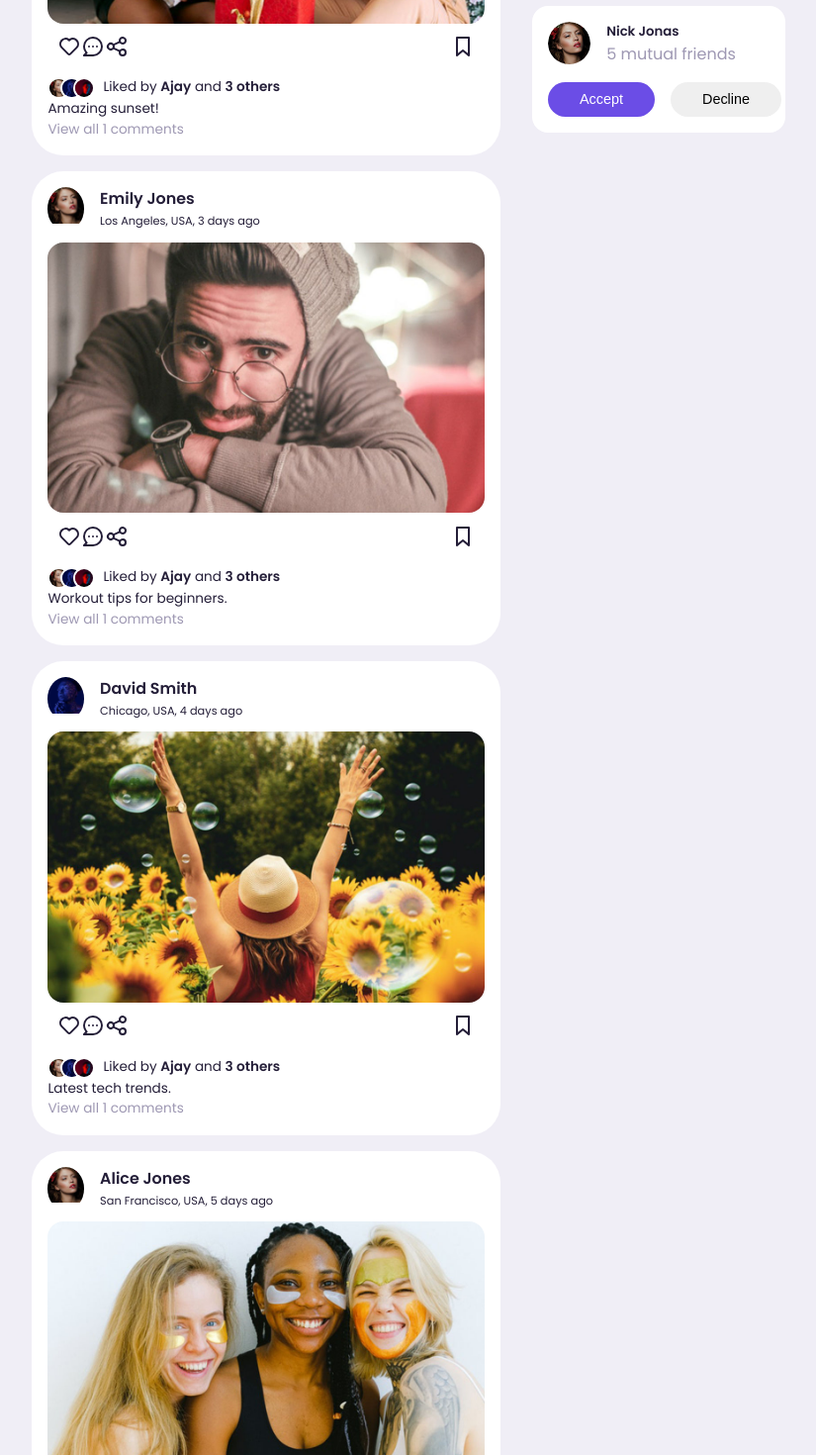
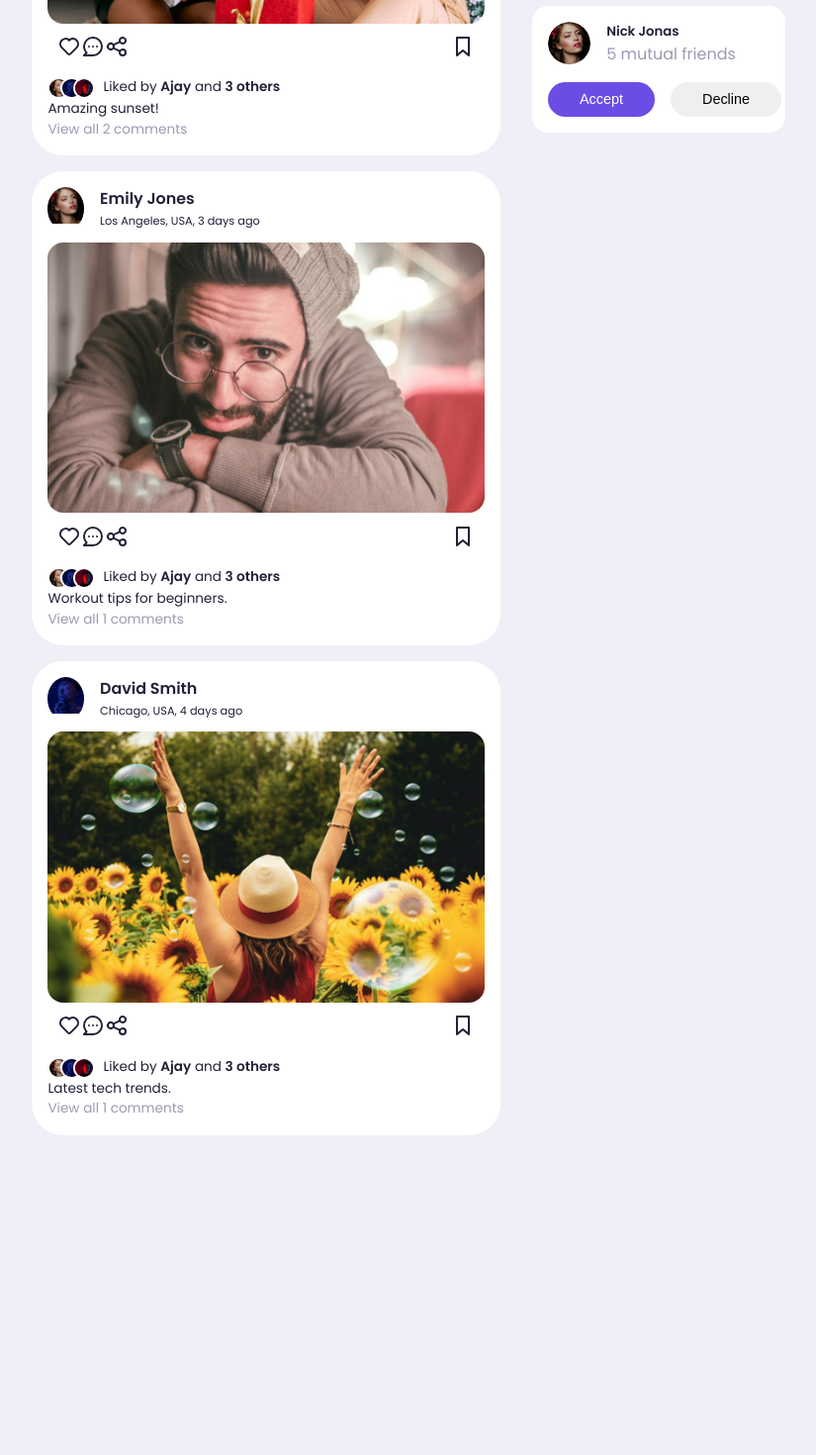
Before and after one commit to 4jay11/social, a React (Create React App) app in the folder frontend/: page / in a window 1280 px wide. Shown: the part 680-2150 px from the top of the page at 99% size, without its empty margins (358-1183 px from the left). After the commit the page ends 1843 px from the top, so only its background shows below. Built offline with nearby package versions, Linux system fonts and the light colour scheme.

Commit message:
post_features

```diff
--- a/frontend/src/components/FeedTemplate.js
+++ b/frontend/src/components/FeedTemplate.js
@@ -33,9 +33,9 @@ const FeedTemplate = ({
       </div>
       <div className="action-buttons">
         <div className="interaction-buttons">
-          <span><i className="uil uil-heart"><UilHeart /></i></span>
-          <span><i className="uil uil-comment-dots"><UilCommentDots/></i></span>
-          <span><i className="uil uil-share-alt">< UilShareAlt /></i></span>
+          <span><i ><UilHeart /></i></span>
+          <span><i ><UilCommentDots/></i></span>
+          <span><i >< UilShareAlt /></i></span>
         </div>
         <div className="bookmark">
           <span><i><UilBookmarkFull /></i></span>
--- a/frontend/src/components/Feeds.js
+++ b/frontend/src/components/Feeds.js
@@ -6,35 +6,60 @@ import { formatDistanceToNow, parseISO } from 'date-fns';
 
 const Feeds = () => {
   // Format timeAgo from posted_time
-  const formatTimeAgo = (postedTime) => {
-    return formatDistanceToNow(parseISO(postedTime), { addSuffix: true });
-  };
+  const formatTimeAgo = postedTime =>
+    formatDistanceToNow(parseISO(postedTime), { addSuffix: true });
 
-  console.log(users[0].posts[0].posted_time);
+  // Get the user at the first index (considered as 'me')
+  const me = users[0] || {};
+
+  // Get the user IDs of the people 'me' is following
+  const followingUserIds = me.following || [];
+
+  // Filter the posts of the user at the first index (me)
+  const myPosts = me.posts || [];
+
+  // Filter posts of users that 'me' is following
+  const followingPosts = users
+    .filter(user => followingUserIds.includes(user?.user_id))
+    .flatMap(user => user?.posts || []);
+
+  // Combine both myPosts and followingPosts
+  const allPosts = [...myPosts, ...followingPosts];
+  console.log(allPosts);
 
   return (
     <div className="feeds">
-      {users.map((feed, index) => (
+      {allPosts.length > 0 ? (
+        allPosts.map((post, index) => {
+          const user = users.find(user =>
+            user?.posts?.some(p => p?.post_id === post?.post_id)
+          ) || {};
+
+          const { profile_image, name, location } = user;
+
+          return (
             <FeedTemplate
-          key={feed.user_id} // Use `feed.user_id` for the key
-          profilePhoto={feed.profile_image || assets.profile7}
-          username={feed.name}
-          location={feed.location || "Unknown Location"}
-          timeAgo={
-            feed.posts[0]?.posted_time ? formatTimeAgo(feed.posts[0].posted_time) : "Just now"
-          }
-          feedPhoto={feed.posts[0]?.image_url || assets.feed1} // Use the first post's image as feedPhoto
-          likedBy={feed.likedBy || [
+              key={post?.post_id || index} // Use post_id or index as the key
+              profilePhoto={profile_image || assets.profile7}
+              username={name || 'Unknown User'}
+              location={location || 'Unknown Location'}
+              timeAgo={post?.posted_time ? formatTimeAgo(post?.posted_time) : "Just now"}
+              feedPhoto={post?.image_url || assets.feed1}
+              likedBy={post?.likedBy || [
                 assets.profile6,
                 assets.profile7,
                 assets.profile8,
               ]}
-          likesCount={feed.posts[0]?.likes.length || 0}
-          caption={feed.posts[0]?.caption || "No caption"}
-          commentsCount={feed.posts[0]?.comments.length || 0}
+              likesCount={post?.likes?.length || 0}
+              caption={post?.caption || "No caption"}
+              commentsCount={post?.comments?.length || 0}
               index={index} // Pass the index as a prop
             />
-      ))}
+          );
+        })
+      ) : (
+        <p>No posts available</p>
+      )}
     </div>
   );
 };
--- a/frontend/src/jsonData/data.js
+++ b/frontend/src/jsonData/data.js
@@ -29,6 +29,11 @@ export const users = [
               username: "emily_jones",
               comment: "Stunning view!",
               commented_time: "2024-08-10T13:00:00Z"
+            }, {
+              user_id: "11",
+              username: "evelyn_clark",
+              comment: "Fantastic outfits!",
+              commented_time: "2024-07-31T15:00:00Z"
             }
           ]
         }
@@ -449,7 +454,7 @@ export const users = [
       posts: [
         {
           post_id: "111",
-          image_url: assets.feed7,
+          image_url: assets.feed,
           caption: "Summer fashion trends.",
           posted_time: "2024-07-31T14:00:00Z",
           likes: ["2", "4", "9"],
```
Lines whose indentation alone changed are shown as unchanged.
